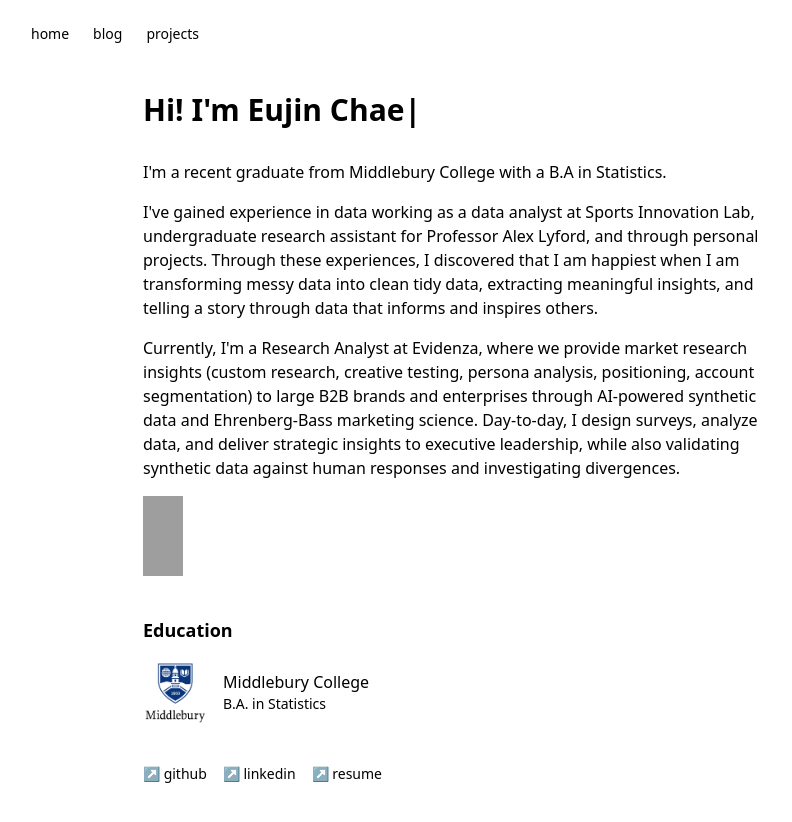
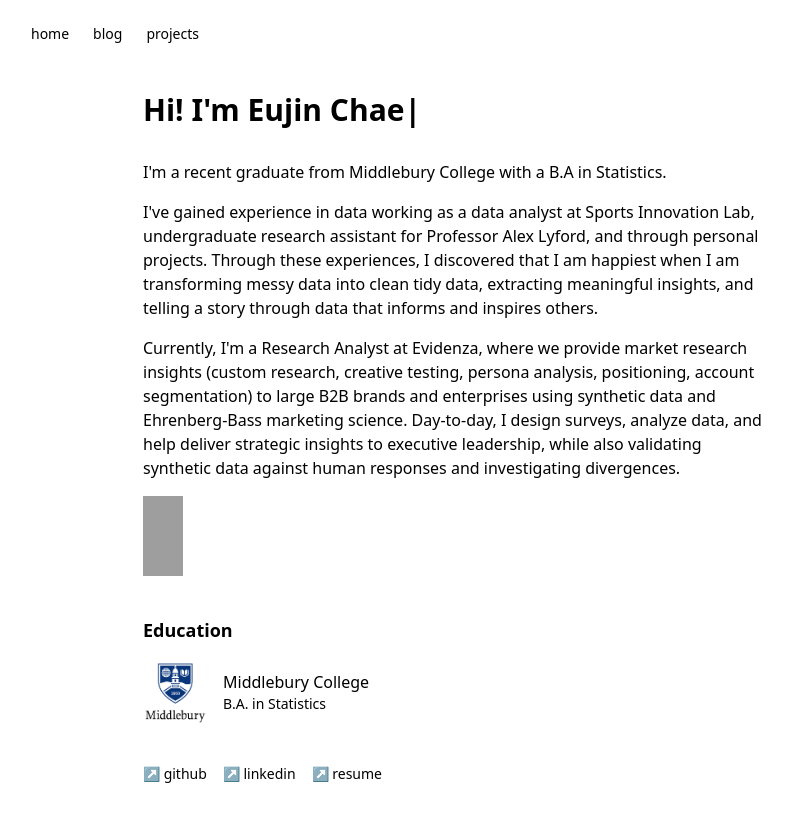
Before and after one commit to Euj19/Euj19.github.io, a Jekyll site: the page index.html, which Jekyll copies as it is, in a window 1280 px wide. Shown: the top 822 px of the page, without its empty margins (185-977 px from the left). Built offline with Jekyll 4.4.1, drawn with Linux system fonts in a browser that asks for light colours; nearby versions of some CDN libraries; grey boxes are pictures that could not be loaded.

Commit message:
Update index.html

```diff
--- a/index.html
+++ b/index.html
@@ -53,7 +53,7 @@
            clean tidy data, extracting meaningful insights, and telling a story through data that informs and inspires others.
           </p>
           <p class="text-black mb-4">
-            Currently, I'm a Research Analyst at Evidenza, where we provide market research insights (custom research, creative testing, persona analysis, positioning, account segmentation) to large B2B brands and enterprises through AI-powered synthetic data and Ehrenberg-Bass marketing science. Day-to-day, I design surveys, analyze data, and deliver strategic insights to executive leadership, while also validating synthetic data against human responses and investigating divergences.
+            Currently, I'm a Research Analyst at Evidenza, where we provide market research insights (custom research, creative testing, persona analysis, positioning, account segmentation) to large B2B brands and enterprises using synthetic data and Ehrenberg-Bass marketing science. Day-to-day, I design surveys, analyze data, and help deliver strategic insights to executive leadership, while also validating synthetic data against human responses and investigating divergences.
           <p>
           <img src="https://cdn.jsdelivr.net/gh/devicons/devicon/icons/r/r-original.svg" alt="R" class="w-10 h-10" />
           <p>
```
